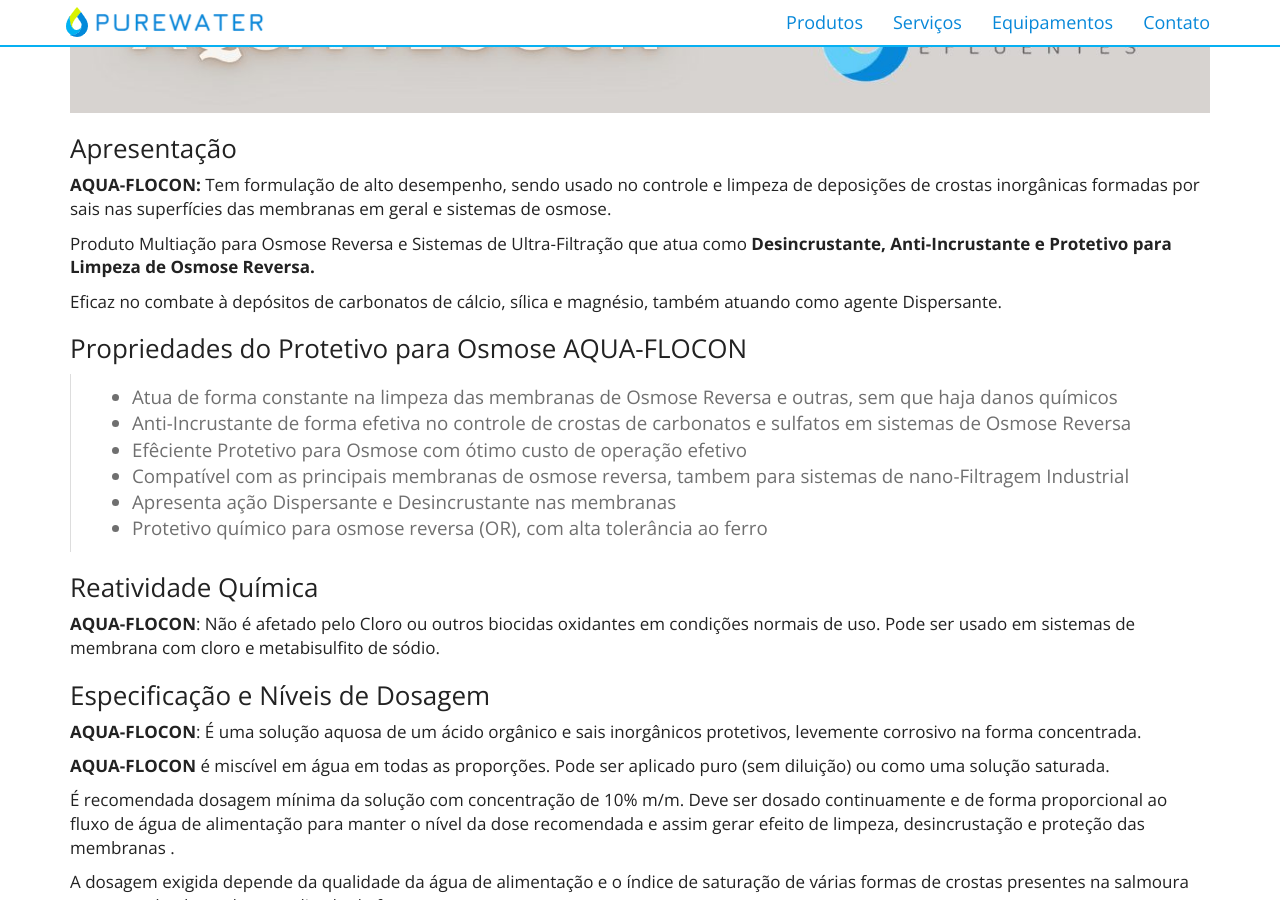
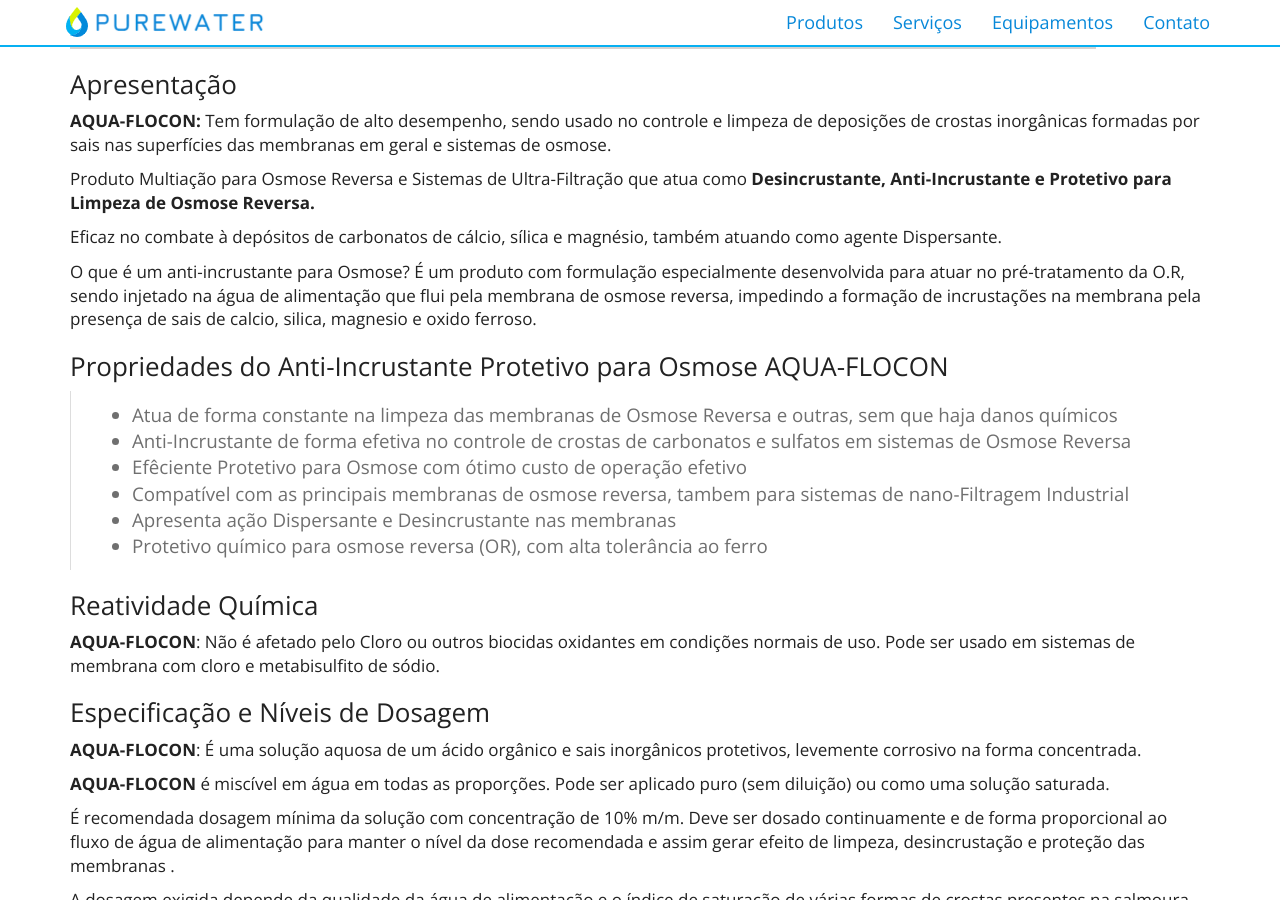
Before and after one commit to purewaterefluentes/purewaterefluentes.github.io, a Jekyll site: the page built from produtos/protetivo-membrana-osmose.md, in a window 1280 px wide and 900 px high, scrolled down 981 px. Built offline with Jekyll 4.4.1, drawn with Linux system fonts in a browser that asks for light colours; nearby versions of some CDN libraries; library files that are not in the unit come from our copies.

Commit message:
Update protetivo-membrana-osmose.md

```diff
--- a/produtos/protetivo-membrana-osmose.md
+++ b/produtos/protetivo-membrana-osmose.md
@@ -5,7 +5,7 @@
 subtitle: Anti-Incrustante e Protetivo para Membrana de Osmose
 ---
 <figure class="figure">
-  <img src="../../website/images/protetivo para limpeza osmose reversa.jpg" class="figure-img img-fluid rounded" alt="Produto para Limpeza de Osmose Reversa" style="max-width: 100%;">
+  <img src="../../website/images/protetivo para limpeza osmose reversa.jpg" class="figure-img img-fluid rounded" alt="Produto para Limpeza de Osmose Reversa" style="max-width: 90%;">
 </figure>
 
 ### Apresentação
@@ -16,8 +16,9 @@
 
 Eficaz no combate à depósitos de carbonatos de cálcio, sílica e magnésio, também atuando como agente Dispersante.
 
+O que é um anti-incrustante para Osmose? É um produto com formulação especialmente desenvolvida para atuar no pré-tratamento da O.R, sendo injetado na água de alimentação que flui pela membrana de osmose reversa, impedindo a formação de incrustações na membrana pela presença de sais de calcio, silica, magnesio e oxido ferroso.
 
-### Propriedades do Protetivo para Osmose AQUA-FLOCON
+### Propriedades do Anti-Incrustante Protetivo para Osmose AQUA-FLOCON
 
 >
 - Atua de forma constante na limpeza das membranas de Osmose Reversa e outras, sem que haja danos químicos
```
